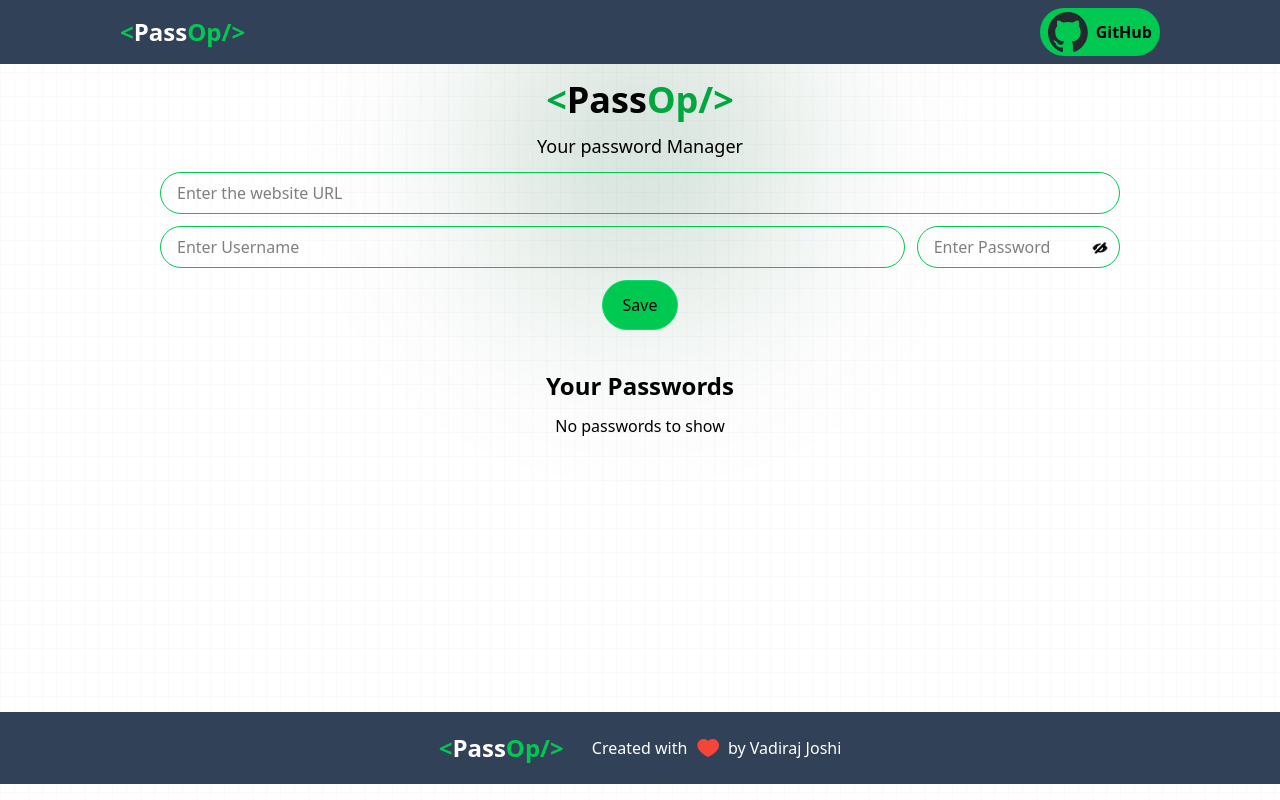
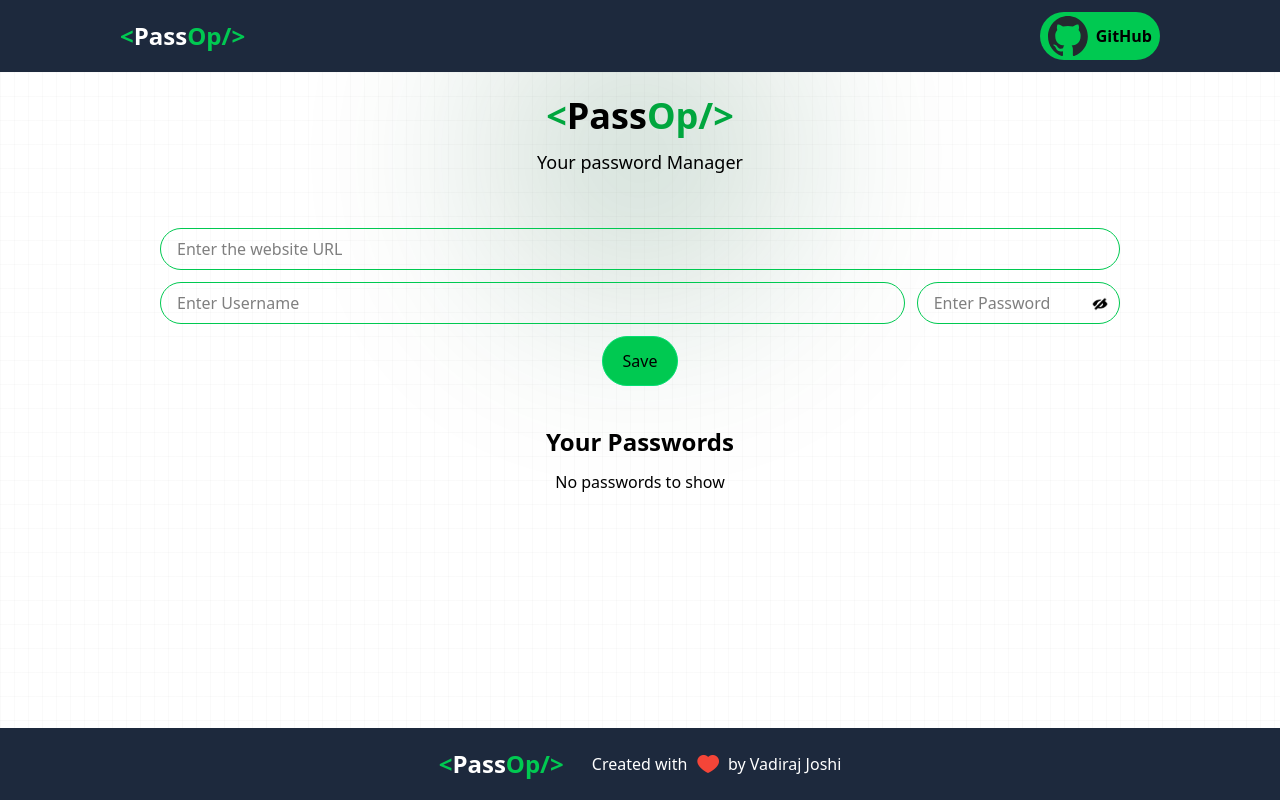
Before and after one commit to vadiraj-22/passop, a React (Vite) app: page / in a window 1280 px wide. Built offline with nearby package versions, Linux system fonts and the light colour scheme; some icons are missing.

Commit message:
fix : nav fixed to top and color changes

```diff
--- a/src/components/Footer.jsx
+++ b/src/components/Footer.jsx
@@ -1,7 +1,7 @@
 
 const Footer = () => {
   return (
-    <div className="bg-slate-700 lg:flex flex-row justify-center  py-5  bottom-0 items-center w-full gap-7 text-white">
+    <div className="bg-slate-800 lg:flex flex-row justify-center  py-5  bottom-0 items-center w-full gap-7 text-white">
       <div className=" logo font-bold text-2xl flex   text-white justify-center lg:flex items-center">
         <span className="text-green-500">&lt;</span>
         Pass
--- a/src/components/Manager.jsx
+++ b/src/components/Manager.jsx
@@ -135,17 +135,19 @@ const Manager = () => {
         theme="dark"
         transition={Bounce}
       />
-      <div className="absolute inset-0 -z-10 h-full w-full bg-white bg-[linear-gradient(to_right,#8080800a_1px,transparent_1px),linear-gradient(to_bottom,#8080800a_1px,transparent_1px)] bg-[size:14px_24px]"><div className="absolute left-0 right-0 top-0 -z-10 m-auto h-[310px] w-[310px] rounded-full bg-green-900 opacity-20 blur-[100px]"></div></div>
+      <div className="absolute inset-0 -z-10 h-full w-full bg-white bg-[linear-gradient(to_right,#8080800a_1px,transparent_1px),linear-gradient(to_bottom,#8080800a_1px,transparent_1px)] bg-[size:14px_24px]">
+        <div className="absolute left-0 right-0 top-0 -z-10 m-auto h-[310px] w-[310px] rounded-full bg-green-900 opacity-20 blur-[100px]"></div>
+          </div>
 
-      <div className="main md:mycontainer min-h-[77vh] md:px-40 px-10 ">
+      <div className="main relative md:mycontainer min-h-[77vh] mt-20 md:px-40 px-10 ">
         <h1 className='text-4xl text-center font-bold'>
           <span className='text-green-600'>&lt;</span>
           Pass
           <span className='text-green-600 text-bold'>Op/&gt;</span>
         </h1>
-        <p className='text-center text-lg p-3'>Your password Manager</p>
+        <p className='text-center text-lg mb-10 p-3'>Your password Manager</p>
 
-        <div className='flex-col  items-center'>
+        <div className='flex-col items-center'>
 
           <input value={form.site} onChange={handleChange} className=' w-full rounded-full border border-green-500 lg:mb-3 px-4 py-2' type="text" placeholder='Enter the website URL' name='site' />
 
--- a/src/components/Navbar.jsx
+++ b/src/components/Navbar.jsx
@@ -1,7 +1,7 @@
 
 const Navbar = () => {
     return (
-        <nav className=' bg-slate-700 flex h-16 items-center '>
+        <nav className=' bg-slate-800 flex h-18 items-center fixed w-full z-10 '>
             <div className="mycontainer md:px-30 px-5 flex justify-between   items-center ">
                 <div className=' logo font-bold text-2xl text-white flex items-center'>
                     <span className='text-green-500'>&lt;</span>
```
Lines whose indentation alone changed are shown as unchanged.
